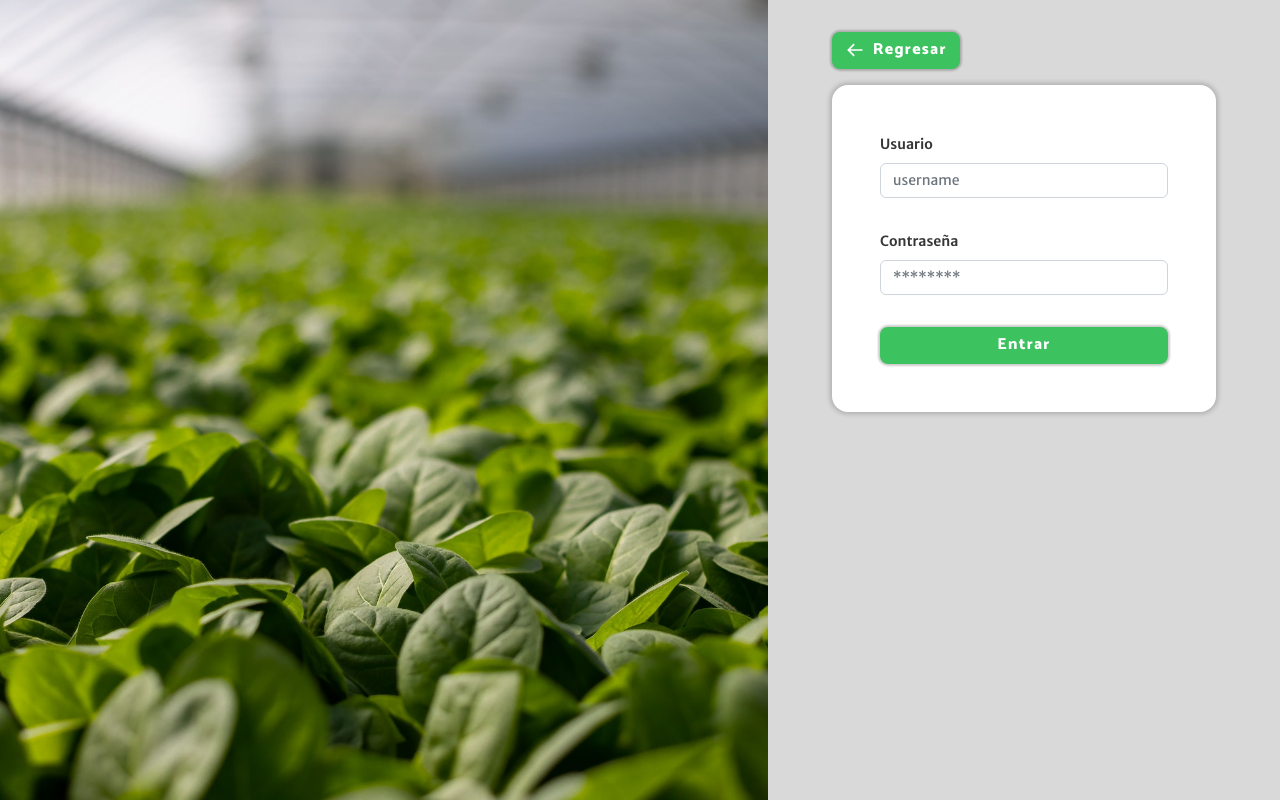
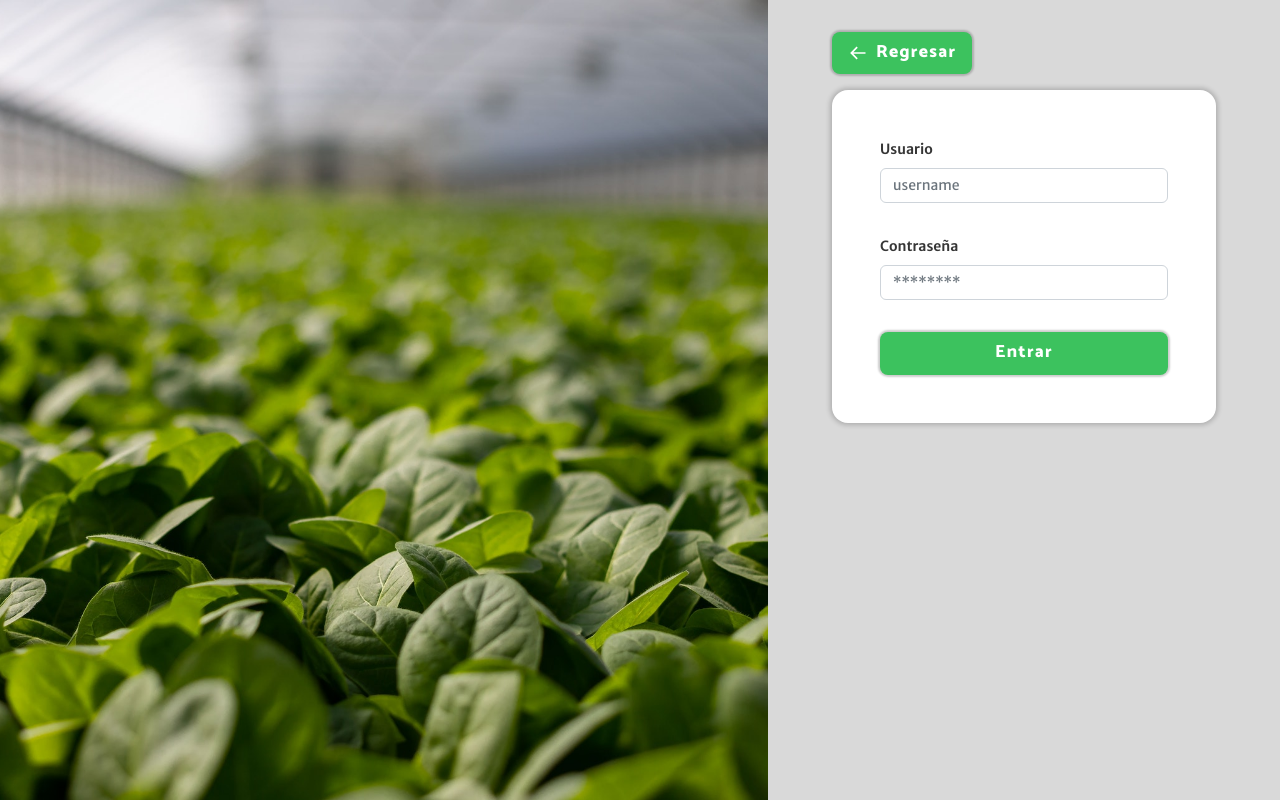
Before and after one commit to emachipana/inversiones-araujo-app, a React (Create React App) app: page /login in a window 1280 px wide. Built offline with nearby package versions, Linux system fonts and the light colour scheme; no server answers.

Commit message:
FIX: button to resize

```diff
--- a/src/components/Button/index.js
+++ b/src/components/Button/index.js
@@ -1,11 +1,13 @@
 import { Container } from "./styles";
 
-function Button({ fontSize, block, children, ...other }) {
+function Button({ fontSize, size, block, children, color, ...other }) {
   return (
     <Container
       {...other}
       fontSize={fontSize}
       block={block}
+      color={color}
+      size={size}
     >
       { children }
     </Container>
--- a/src/components/Button/styles.js
+++ b/src/components/Button/styles.js
@@ -3,12 +3,13 @@ import { colors } from "../../styles";
 
 export const Container = styled.button`
   font-size: ${({ fontSize }) => fontSize ? fontSize : "1rem"};
-  background-color: ${colors.green.normal};
+  background-color: ${({ color }) => color ? color : colors.green.normal};
   color: ${colors.white};
-  padding: 0.4rem 0.8rem;
+  padding: ${({ size }) => size === "sm" ? "0.4rem 0.8rem" : "0.5rem 1rem"};
   display: flex;
   font-weight: 800;
   text-decoration: none;
+  font-size: ${({ size }) => size === "sm" ? "14px" : "1.1rem"};
   letter-spacing: 1.25px;
   align-items: center;
   justify-content: center;
@@ -20,7 +21,6 @@ export const Container = styled.button`
   transition: .2s linear;
 
   &:hover {
-    background-color: ${colors.green.bold};
     transform: scale(1.04);
   }
 
```
